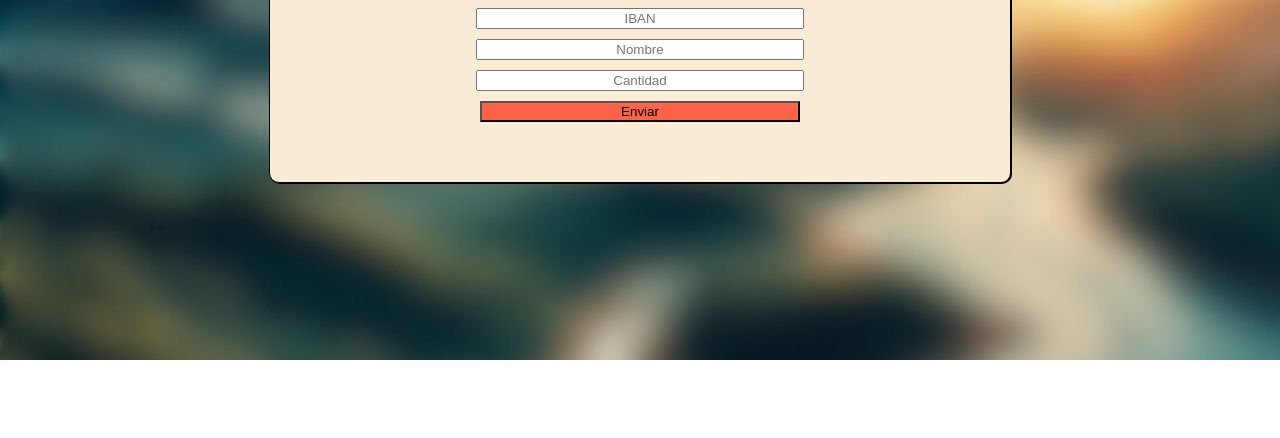
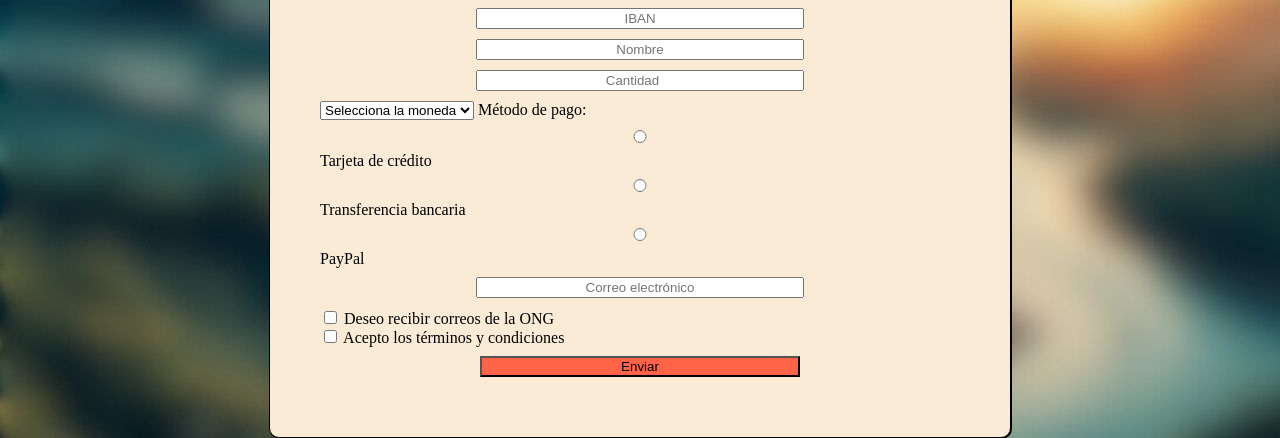
Before and after one commit to levijcdfEVG/EvaluacionInicialDIW, a plain HTML site: page donate.html in a window 1280 px wide. Shown: the part 440-878 px from the top of the page. Before the commit the page ends 800 px from the top, so only its background shows below. Drawn offline with Linux system fonts and the light colour scheme.

Commit message:
Update donate.html

```diff
--- a/donate.html
+++ b/donate.html
@@ -1,4 +1,3 @@
-<!-- Levi Josué Candeias de Figueiredo -->
 <!DOCTYPE html>
 <html lang="es">
    <head>
@@ -24,10 +23,44 @@
             <h1>Formulario de donaciones</h1>
             <form>
                 <fieldset>
+                    <!-- Campo para el IBAN -->
                     <input type="text" name="iban" placeholder="IBAN" required/>
+
+                    <!-- Campo para el nombre del cliente -->
                     <input type="text" name="clientName" placeholder="Nombre" required/>
-                    <input type="text" name="amount" placeholder="Cantidad" required/>
-                    <input type="button" name="submit" value="Enviar" id="submitButton"/>
+
+                    <!-- Campo para la cantidad de la donación -->
+                    <input type="number" name="amount" placeholder="Cantidad" required/>
+
+                    <!-- Selección de moneda -->
+                    <select name="currency" required>
+                        <option value="" disabled selected>Selecciona la moneda</option>
+                        <option value="EUR">Euro (€)</option>
+                        <option value="USD">Dólar ($)</option>
+                        <option value="GBP">Libra (£)</option>
+                    </select>
+
+                    <!-- Métodos de pago -->
+                    <label>Método de pago:</label><br>
+                    <input type="radio" name="paymentMethod" value="Tarjeta" required> Tarjeta de crédito<br>
+                    <input type="radio" name="paymentMethod" value="Transferencia" required> Transferencia bancaria<br>
+                    <input type="radio" name="paymentMethod" value="PayPal" required> PayPal<br>
+
+                    <!-- Campo para la dirección de correo electrónico -->
+                    <input type="email" name="email" placeholder="Correo electrónico" required/>
+
+                    <!-- Checkbox para suscribirse a boletines -->
+                    <label>
+                        <input type="checkbox" name="newsletter"> Deseo recibir correos de la ONG
+                    </label><br>
+
+                    <!-- Checkbox de aceptación de términos -->
+                    <label>
+                        <input type="checkbox" name="terms" required> Acepto los términos y condiciones
+                    </label><br>
+
+                    <!-- Botón de envío -->
+                    <input type="submit" name="submit" value="Enviar" id="submitButton"/>
                 </fieldset>
             </form>
        </main>
```
